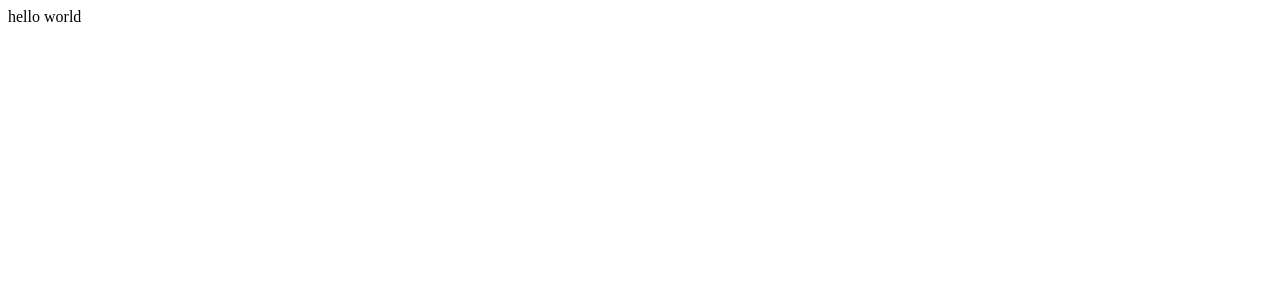
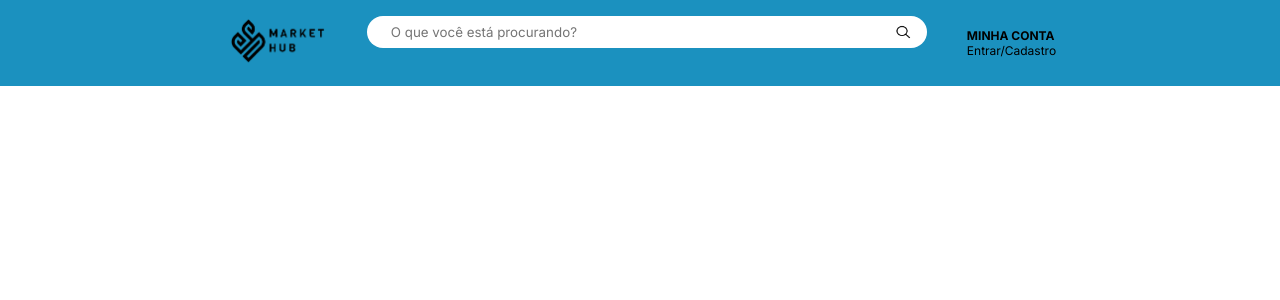
Before and after one commit to Hackathon-TechTitans/frontend, a Vue app: page / in a window 1280 px wide. Shown: the top 300 px of the page. Built offline with nearby package versions, Linux system fonts and the light colour scheme.

Commit message:
feat: Iniciando o header #2

```diff
--- /dev/null
+++ b/src/assets/css/main.css
@@ -0,0 +1,5 @@
+@import url('https://fonts.googleapis.com/css2?family=Inter:ital,opsz,wght@0,14..32,100..900;1,14..32,100..900&display=swap');
+
+body {
+    margin: 0;
+}
--- /dev/null
+++ b/src/components/HeaderComponent.vue
@@ -0,0 +1,76 @@
+<script setup>
+import { RouterLink } from 'vue-router'
+</script>
+<template>
+    <header>
+        <nav>
+            <div>
+                <RouterLink to="/"><img src="@/assets/images/logo.png" alt="Vue logo" height="50"></RouterLink>
+            </div>
+        </nav>
+        <nav class="search-nav">
+            <div class="search-div">
+                <input class="search-input" type="text" placeholder="O que você está procurando?">
+                <div class="search-icon-div">
+                    <img src="@/assets/icons/search.png" height="16px" width="16px">
+                </div>
+            </div>
+        </nav>
+        <nav class="account-nav">
+            <div>
+                <RouterLink>
+                    <h3>MINHA CONTA</h3>
+                    <p>Entrar/Cadastro</p>
+                </RouterLink>
+            </div>
+        </nav>
+    </header>
+</template>
+<style scoped>
+    header {
+        background-color: #1B91BF;
+        color: black;
+        padding: 1rem;
+        display: flex;
+        gap: 2.5rem;
+        justify-content: center;
+    }
+    nav a {
+        color: black;
+        font-family: 'Inter', sans-serif;
+        text-decoration: none;
+    }
+    nav a h3 {
+        margin: 0;
+        font-size: 12px;
+    }
+    nav a p {
+        margin: 0;
+        font-size: 12px;
+    }
+    .search-input {
+        padding: 0.5rem 1.5rem;
+        border-radius: 2rem;
+        border: none;
+        font-family: 'Inter', sans-serif;
+        outline: none;
+        width: 40vw;
+    }
+    .search-div {
+        display: flex;
+        align-items: center;
+    }
+    .search-nav{
+        position: relative;
+    }
+    .search-icon-div{
+        position: absolute;
+        display: flex;
+        right: 8px;
+        padding: 0.5rem;
+    }
+    .account-nav{
+        display: flex;
+        align-items: center;
+    }
+</style>
--- a/src/main.js
+++ b/src/main.js
@@ -1,3 +1,5 @@
+import '@/assets/css/main.css'
+
 import { createApp } from 'vue'
 import App from './App.vue'
 import router from './router'
--- a/src/views/HomeView.vue
+++ b/src/views/HomeView.vue
@@ -1,5 +1,8 @@
+<script setup>
+import HeaderComponent from '@/components/HeaderComponent.vue'
+
+</script>
+
 <template>
-  <main>
-    hello world
-  </main>
+  <HeaderComponent />
 </template>
```
Also changed, not shown: src/assets/icons/search.png (added), src/assets/images/logo.png (added).
